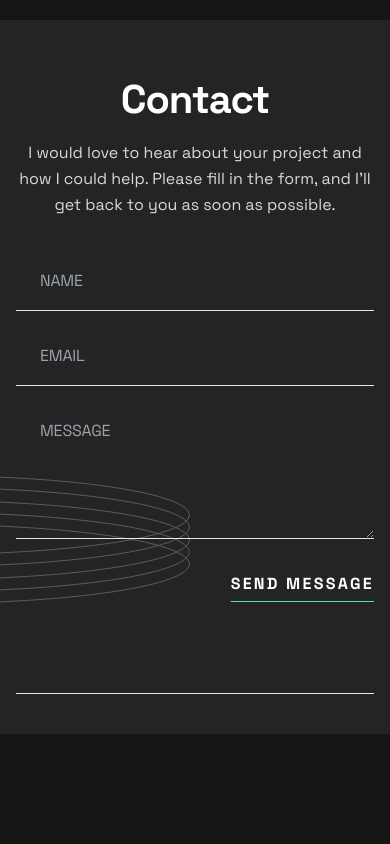
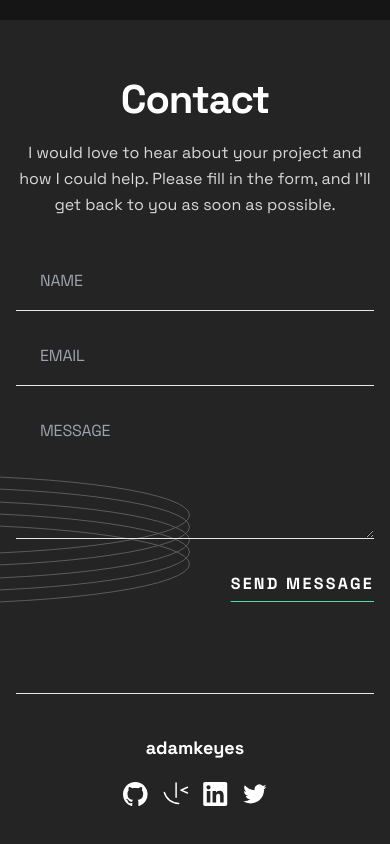
Before and after one commit to njoanc/single-page-developer-portfolio, a React (Vite) app: page / in a window 390 px wide. Shown: the part 4191-5035 px from the top of the page. Before the commit the page ends 4925 px from the top, so only its background shows below. Built offline with nearby package versions, Linux system fonts and the light colour scheme.

Commit message:
feat():footer

```diff
--- a/src/App.jsx
+++ b/src/App.jsx
@@ -3,7 +3,7 @@ import HeroSection from "./components/sections/HeroSection";
 import SkillsSection from "./components/sections/SkillsSection";
 import ProjectsSection from "./components/sections/ProjectsSection";
 import ContactSection from "./components/sections/ContactSection";
-
+import Footer from "./components/footer/Footer";
 function App() {
   return (
     <main className="overflow-x-clip">
@@ -14,6 +14,7 @@ function App() {
         <ProjectsSection />
         <ContactSection />
       </div>
+      <Footer />
     </main>
   );
 }
--- /dev/null
+++ b/src/components/footer/Footer.jsx
@@ -0,0 +1,11 @@
+import Navbar from "../navbar/Navbar";
+
+function Footer() {
+  return (
+    <section className="bg-dark-gray pb-14 md:pb-10 lg:pb-[92px] section-container">
+      <Navbar />
+    </section>
+  );
+}
+
+export default Footer;
```
Also changed, not shown: 5 other files (tests, documents, lock files or other folders).
